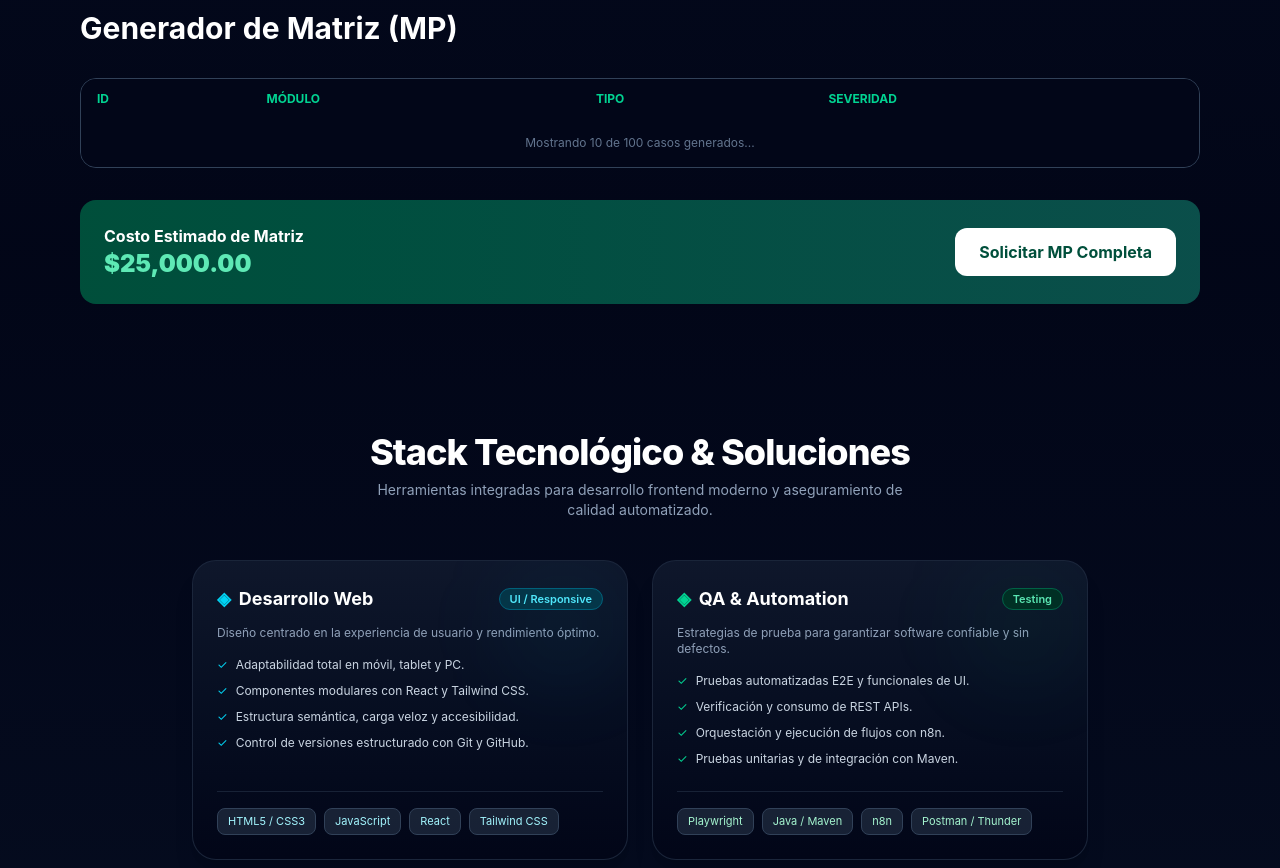
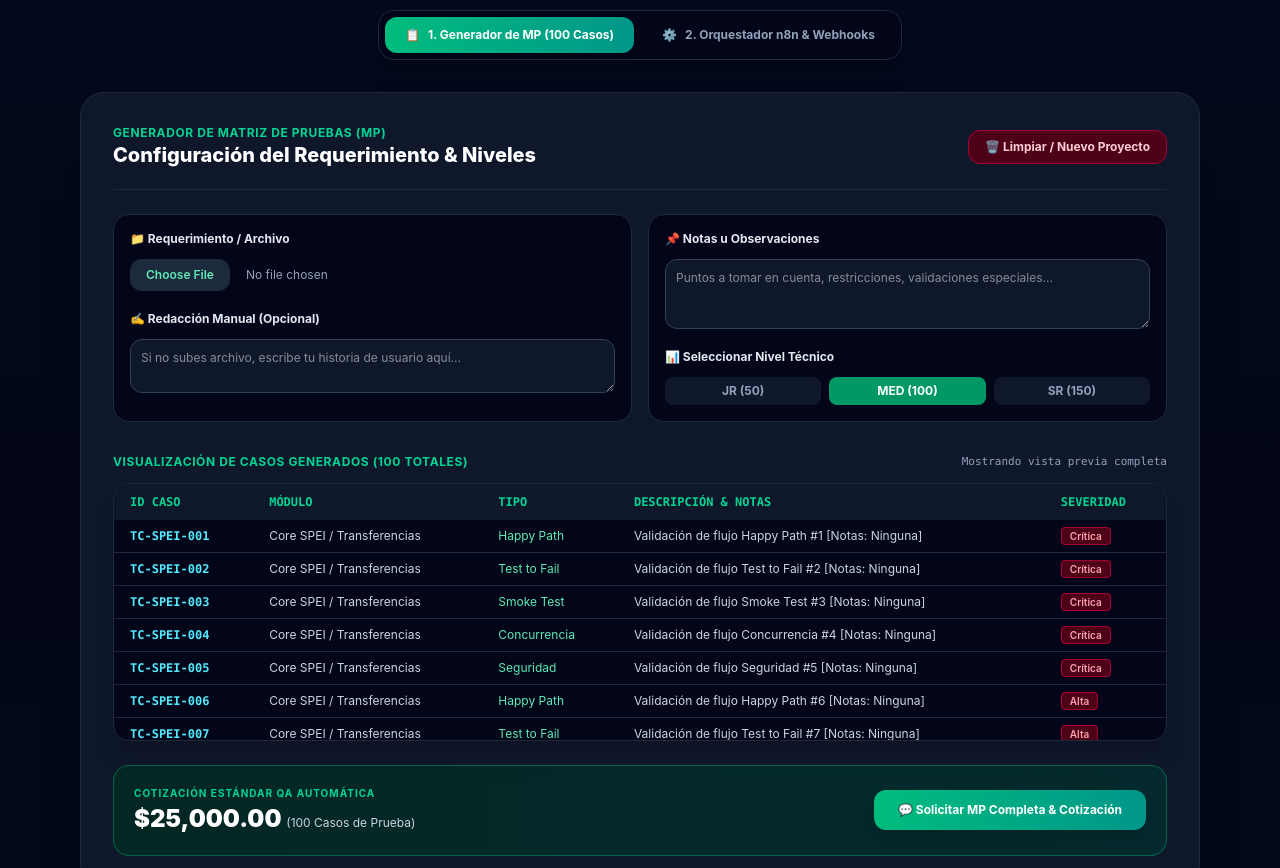
Before and after one commit to hegm840804/portafolio-web, a React (Vite) app: page / in a window 1280 px wide. Shown: the part 1620-2488 px from the top of the page. Built offline with nearby package versions, Linux system fonts and the light colour scheme; the HTML template or start-up script is replaced by a standard one.

Commit message:
feat(mp-studio): restaurar generador completo con tabla interactiva y cotización automática

```diff
--- a/src/components/QASuiteStudio.jsx
+++ b/src/components/QASuiteStudio.jsx
@@ -1,64 +1,194 @@
 import { useState } from 'react';
+import N8NOrchestrator from './N8NOrchestrator';
 
 export default function QASuiteStudio({ onOpenContact }) {
-  const [pasoActual, setPasoActual] = useState(1);
-  const [nivel, setNivel] = useState('MED');
-  const [suite, setSuite] = useState([]);
+  const [pestanaActiva, setPestanaActiva] = useState('matriz'); // 'matriz' | 'n8n'
 
-  const calcularCosto = (totalCasos) => (totalCasos * 250).toLocaleString('es-MX', { style: 'currency', currency: 'MXN' });
+  const [pasoMP, setPasoMP] = useState(1);
+  const [nivel, setNivel] = useState('MED'); // JR, MED, SR
+  const [archivoReqNombre, setArchivoReqNombre] = useState(null);
+
+  const [requerimiento, setRequerimiento] = useState({
+    idHU: 'HU-SPEI-104',
+    prefijoID: 'SPEI',
+    descripcionManual: '',
+    notas: ''
+  });
+
   const totalCasos = nivel === 'JR' ? 50 : nivel === 'MED' ? 100 : 150;
+  const costoEstimado = (totalCasos * 250).toLocaleString('es-MX', { style: 'currency', currency: 'MXN' });
 
-  const generarSuite = () => {
-    let nuevaSuite = [];
-    for(let i=1; i<=totalCasos; i++) {
-      nuevaSuite.push({ id: `TC-${i}`, modulo: 'SPEI', tipo: 'Happy Path', severidad: 'Alta', estado: 'Pendiente' });
+  const generarCasosMock = () => {
+    let suite = [];
+    const tipos = ['Happy Path', 'Test to Fail', 'Smoke Test', 'Concurrencia', 'Seguridad'];
+    for (let i = 1; i <= totalCasos; i++) {
+      const tipoActual = tipos[(i - 1) % tipos.length];
+      suite.push({
+        id: `TC-SPEI-${String(i).padStart(3, '0')}`,
+        modulo: 'Core SPEI / Transferencias',
+        hu: requerimiento.idHU || 'HU-SPEI-GENERAL',
+        descripcion: `Validación de flujo ${tipoActual} #${i} [Notas: ${requerimiento.notas || 'Ninguna'}]`,
+        tipo: tipoActual,
+        severidad: i <= 5 ? 'Crítica' : 'Alta',
+        estado: 'Listo'
+      });
     }
-    setSuite(nuevaSuite);
+    return suite;
+  };
+
+  const listaCasos = generarCasosMock();
+
+  const resetearProyecto = () => {
+    setRequerimiento({ idHU: '', prefijoID: '', descripcionManual: '', notas: '' });
+    setArchivoReqNombre(null);
   };
 
   return (
-    <section className="max-w-6xl mx-auto px-4 py-16">
-      <h2 className="text-3xl font-bold text-white mb-8">Generador de Matriz (MP)</h2>
+    <section id="automatizaciones" className="max-w-6xl mx-auto px-4 py-16 w-full scroll-mt-24">
+      {/* SELECTOR DE PESTAÑAS PRINCIPALES */}
+      <div className="text-center max-w-2xl mx-auto mb-8">
+        <div className="inline-flex items-center gap-2 bg-slate-950 border border-slate-800 p-1.5 rounded-2xl shadow-xl">
+          <button
+            onClick={() => setPestanaActiva('matriz')}
+            className={`px-5 py-2.5 rounded-xl text-xs font-bold transition cursor-pointer flex items-center gap-2 ${
+              pestanaActiva === 'matriz'
+                ? 'bg-gradient-to-r from-emerald-500 to-teal-600 text-white shadow-md'
+                : 'text-slate-400 hover:text-white'
+            }`}
+          >
+            <span>📋</span>
+            <span>1. Generador de MP ({totalCasos} Casos)</span>
+          </button>
 
-      {/* Visualización de Tabla */}
-      <div className="bg-slate-900 border border-slate-700 rounded-2xl overflow-hidden mb-8">
+          <button
+            onClick={() => setPestanaActiva('n8n')}
+            className={`px-5 py-2.5 rounded-xl text-xs font-bold transition cursor-pointer flex items-center gap-2 ${
+              pestanaActiva === 'n8n'
+                ? 'bg-gradient-to-r from-cyan-500 to-blue-600 text-white shadow-md'
+                : 'text-slate-400 hover:text-white'
+            }`}
+          >
+            <span>⚙️</span>
+            <span>2. Orquestador n8n & Webhooks</span>
+          </button>
+        </div>
+      </div>
+
+      <div className="bg-slate-900 border border-slate-800 rounded-3xl p-6 sm:p-8 shadow-2xl relative">
+        {pestanaActiva === 'matriz' ? (
+          <div className="space-y-6 text-slate-100">
+
+            {/* Cabecera y Pasos */}
+            <div className="flex flex-col md:flex-row md:items-center justify-between gap-4 border-b border-slate-800 pb-5">
+              <div>
+                <span className="text-xs font-bold text-emerald-400 uppercase tracking-wider block">Generador de Matriz de Pruebas (MP)</span>
+                <h3 className="text-xl font-extrabold text-white">Configuración del Requerimiento & Niveles</h3>
+              </div>
+              <button
+                onClick={resetearProyecto}
+                className="bg-rose-950 hover:bg-rose-900 text-rose-200 border border-rose-800 text-xs font-bold px-4 py-2 rounded-xl cursor-pointer transition"
+              >
+                🗑️ Limpiar / Nuevo Proyecto
+              </button>
+            </div>
+
+            {/* Formulario de Entrada */}
+            <div className="grid grid-cols-1 md:grid-cols-2 gap-4 text-xs">
+              <div className="bg-slate-950 border border-slate-800 p-4 rounded-2xl space-y-3">
+                <label className="block font-bold text-slate-200">📁 Requerimiento / Archivo</label>
+                <input
+                  type="file"
+                  onChange={(e) => setArchivoReqNombre(e.target.files[0]?.name)}
+                  className="w-full text-slate-400 file:mr-4 file:py-2 file:px-4 file:rounded-xl file:border-0 file:text-xs file:font-semibold file:bg-slate-800 file:text-emerald-300 hover:file:bg-slate-700 cursor-pointer"
+                />
+                {archivoReqNombre && <p className="text-emerald-400 font-mono text-[11px]">Cargado: {archivoReqNombre}</p>}
+
+                <label className="block font-bold text-slate-200 pt-2">✍️ Redacción Manual (Opcional)</label>
+                <textarea
+                  value={requerimiento.descripcionManual}
+                  onChange={(e) => setRequerimiento({ ...requerimiento, descripcionManual: e.target.value })}
+                  placeholder="Si no subes archivo, escribe tu historia de usuario aquí..."
+                  className="w-full bg-slate-900 border border-slate-700 rounded-xl p-2.5 text-white text-xs focus:outline-none focus:border-emerald-500"
+                  rows="2"
+                />
+              </div>
+
+              <div className="bg-slate-950 border border-slate-800 p-4 rounded-2xl space-y-3">
+                <label className="block font-bold text-slate-200">📌 Notas u Observaciones</label>
+                <textarea
+                  value={requerimiento.notas}
+                  onChange={(e) => setRequerimiento({ ...requerimiento, notas: e.target.value })}
+                  placeholder="Puntos a tomar en cuenta, restricciones, validaciones especiales..."
+                  className="w-full bg-slate-900 border border-slate-700 rounded-xl p-2.5 text-white text-xs focus:outline-none focus:border-emerald-500"
+                  rows="3"
+                />
+
+                <label className="block font-bold text-slate-200 pt-1">📊 Seleccionar Nivel Técnico</label>
+                <div className="flex gap-2">
+                  <button onClick={() => setNivel('JR')} className={`flex-1 py-1.5 rounded-lg font-bold transition cursor-pointer ${nivel === 'JR' ? 'bg-emerald-600 text-white' : 'bg-slate-900 text-slate-400'}`}>JR (50)</button>
+                  <button onClick={() => setNivel('MED')} className={`flex-1 py-1.5 rounded-lg font-bold transition cursor-pointer ${nivel === 'MED' ? 'bg-emerald-600 text-white' : 'bg-slate-900 text-slate-400'}`}>MED (100)</button>
+                  <button onClick={() => setNivel('SR')} className={`flex-1 py-1.5 rounded-lg font-bold transition cursor-pointer ${nivel === 'SR' ? 'bg-emerald-600 text-white' : 'bg-slate-900 text-slate-400'}`}>SR (150)</button>
+                </div>
+              </div>
+            </div>
+
+            {/* TABLA DE VISUALIZACIÓN DE CASOS */}
+            <div className="space-y-3 pt-2">
+              <div className="flex justify-between items-center">
+                <h4 className="text-xs font-bold text-emerald-400 uppercase tracking-wider">Visualización de Casos Generados ({totalCasos} Totales)</h4>
+                <span className="text-[11px] text-slate-400 font-mono">Mostrando vista previa completa</span>
+              </div>
+
+              <div className="bg-slate-950 border border-slate-800 rounded-2xl overflow-hidden shadow-xl">
+                <div className="max-h-64 overflow-y-auto">
                   <table className="w-full text-xs text-left text-slate-300">
-          <thead className="bg-slate-950 text-emerald-400 uppercase">
+                    <thead className="bg-slate-900 text-emerald-400 uppercase font-mono sticky top-0">
                       <tr>
-              <th className="px-4 py-3">ID</th>
-              <th className="px-4 py-3">Módulo</th>
-              <th className="px-4 py-3">Tipo</th>
-              <th className="px-4 py-3">Severidad</th>
+                        <th className="px-4 py-2.5">ID Caso</th>
+                        <th className="px-4 py-2.5">Módulo</th>
+                        <th className="px-4 py-2.5">Tipo</th>
+                        <th className="px-4 py-2.5">Descripción & Notas</th>
+                        <th className="px-4 py-2.5">Severidad</th>
                       </tr>
                     </thead>
-          <tbody>
-            {suite.slice(0, 10).map((c, i) => (
-              <tr key={i} className="border-t border-slate-800 hover:bg-slate-800">
-                <td className="px-4 py-3 font-mono">{c.id}</td>
-                <td className="px-4 py-3">{c.modulo}</td>
-                <td className="px-4 py-3">{c.tipo}</td>
-                <td className="px-4 py-3">{c.severidad}</td>
+                    <tbody className="divide-y divide-slate-800 font-sans">
+                      {listaCasos.map((c, i) => (
+                        <tr key={i} className="hover:bg-slate-900/60 transition">
+                          <td className="px-4 py-2 font-mono text-cyan-300 font-bold">{c.id}</td>
+                          <td className="px-4 py-2 text-slate-300">{c.modulo}</td>
+                          <td className="px-4 py-2 text-emerald-300">{c.tipo}</td>
+                          <td className="px-4 py-2 text-slate-300">{c.descripcion}</td>
+                          <td className="px-4 py-2">
+                            <span className="bg-rose-950 text-rose-300 border border-rose-800 px-2 py-0.5 rounded text-[10px] font-semibold">
+                              {c.severidad}
+                            </span>
+                          </td>
                         </tr>
                       ))}
                     </tbody>
                   </table>
-        <div className="p-4 bg-slate-950 text-center text-xs text-slate-500">
-          Mostrando 10 de {totalCasos} casos generados...
+                </div>
               </div>
             </div>
 
-      {/* Cotización Automática */}
-      <div className="bg-gradient-to-r from-emerald-900 to-teal-900 p-6 rounded-2xl flex justify-between items-center">
+            {/* MÓDULO DE COTIZACIÓN AUTOMÁTICA */}
+            <div className="bg-gradient-to-r from-emerald-950/80 to-teal-950/80 border border-emerald-500/40 p-5 rounded-2xl flex flex-col sm:flex-row justify-between items-center gap-4">
               <div>
-          <h4 className="text-white font-bold">Costo Estimado de Matriz</h4>
-          <p className="text-emerald-300 text-2xl font-black">{calcularCosto(totalCasos)}</p>
+                <span className="text-[10px] uppercase font-bold text-emerald-400 tracking-widest block">Cotización Estándar QA Automática</span>
+                <h4 className="text-white font-black text-2xl mt-0.5">{costoEstimado} <span className="text-xs font-normal text-slate-300">({totalCasos} Casos de Prueba)</span></h4>
               </div>
               <button
-          onClick={() => onOpenContact(`Hola, quiero solicitar la MP completa de ${totalCasos} casos que generé en tu portafolio. El costo estimado es de ${calcularCosto(totalCasos)}. ¿Podemos agendar?`)}
-          className="bg-white text-emerald-900 font-bold px-6 py-3 rounded-xl hover:scale-105 transition"
+                onClick={() => onOpenContact(`Hola Martin, quiero solicitar la MP completa con los ${totalCasos} casos generados para mi proyecto. El costo estimado es de ${costoEstimado}. ¿Podemos coordinar la entrega y respaldo en Drive?`)}
+                className="w-full sm:w-auto bg-gradient-to-r from-emerald-500 to-teal-600 hover:from-emerald-400 text-white font-bold text-xs px-6 py-3 rounded-xl shadow-lg transition cursor-pointer"
               >
-          Solicitar MP Completa
+                💬 Solicitar MP Completa & Cotización
               </button>
+            </div>
+
+          </div>
+        ) : (
+          <N8NOrchestrator />
+        )}
       </div>
     </section>
   );
```
Lines whose indentation alone changed are shown as unchanged.
